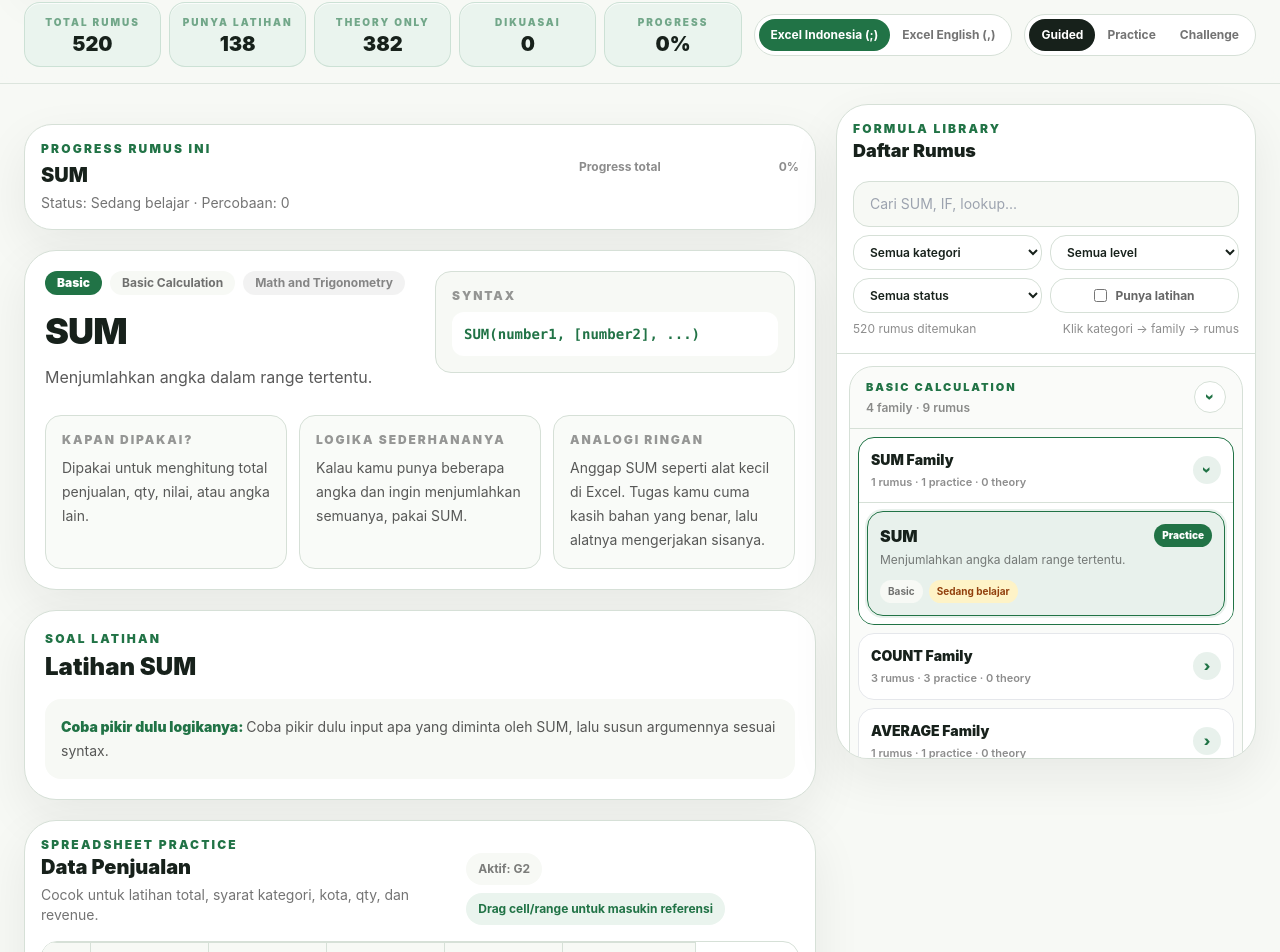
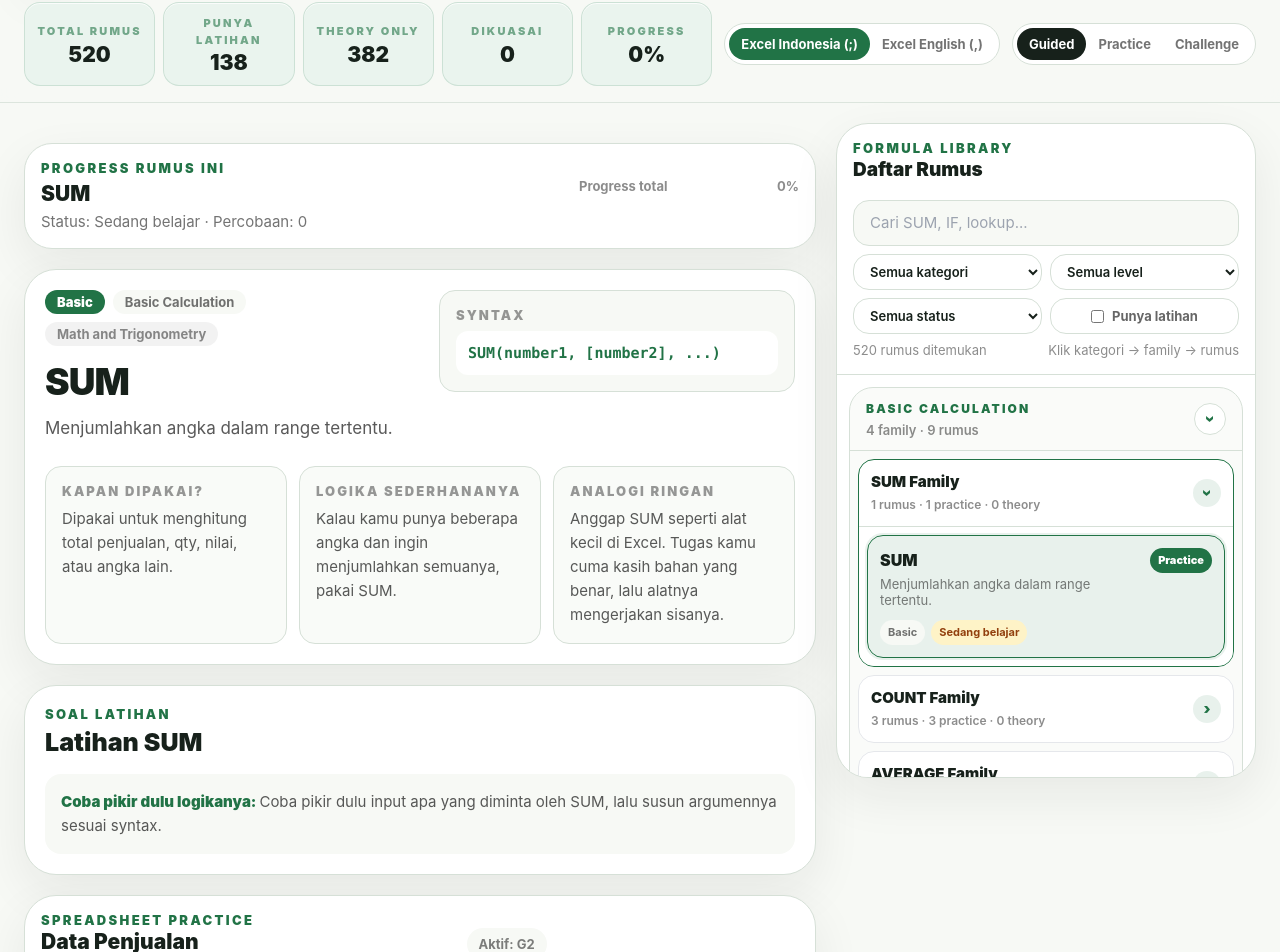
Before and after one commit to NexaPixelStudio/multipotentiality.id, a React (Vite) app: page / in a window 1280 px wide. Shown: the part 86-1038 px from the top of the page. Built offline with nearby package versions, Linux system fonts and the light colour scheme.

Commit message:
Add files via upload

```diff
--- a/src/index.css
+++ b/src/index.css
@@ -63,6 +63,23 @@ body::-webkit-scrollbar-track,
     linear-gradient(180deg, #17211B 0%, #101711 100%);
 }
 
+/*
+  Font scale update:
+  Tailwind sizes are already raised by 1px from tailwind.config.js.
+  These rules cover custom arbitrary sizes like text-[10px], text-[11px], and text-[0.68rem].
+*/
+.text-\[10px\] {
+  font-size: 11px !important;
+}
+
+.text-\[11px\] {
+  font-size: 12px !important;
+}
+
+.text-\[0\.68rem\] {
+  font-size: calc(0.68rem + 1px) !important;
+}
+
 @media (max-width: 768px) {
   .sheet-cell {
     min-width: 105px;
--- a/tailwind.config.js
+++ b/tailwind.config.js
@@ -3,6 +3,21 @@ export default {
   content: ['./index.html', './src/**/*.{js,jsx}'],
   darkMode: 'class',
   theme: {
+    fontSize: {
+      xs: ['0.8125rem', { lineHeight: '1rem' }],
+      sm: ['0.9375rem', { lineHeight: '1.25rem' }],
+      base: ['1.0625rem', { lineHeight: '1.5rem' }],
+      lg: ['1.1875rem', { lineHeight: '1.75rem' }],
+      xl: ['1.3125rem', { lineHeight: '1.75rem' }],
+      '2xl': ['1.5625rem', { lineHeight: '2rem' }],
+      '3xl': ['1.9375rem', { lineHeight: '2.25rem' }],
+      '4xl': ['2.3125rem', { lineHeight: '2.5rem' }],
+      '5xl': ['3.0625rem', { lineHeight: '1' }],
+      '6xl': ['3.8125rem', { lineHeight: '1' }],
+      '7xl': ['4.5625rem', { lineHeight: '1' }],
+      '8xl': ['6.0625rem', { lineHeight: '1' }],
+      '9xl': ['8.0625rem', { lineHeight: '1' }]
+    },
     extend: {
       colors: {
         coach: {
```
